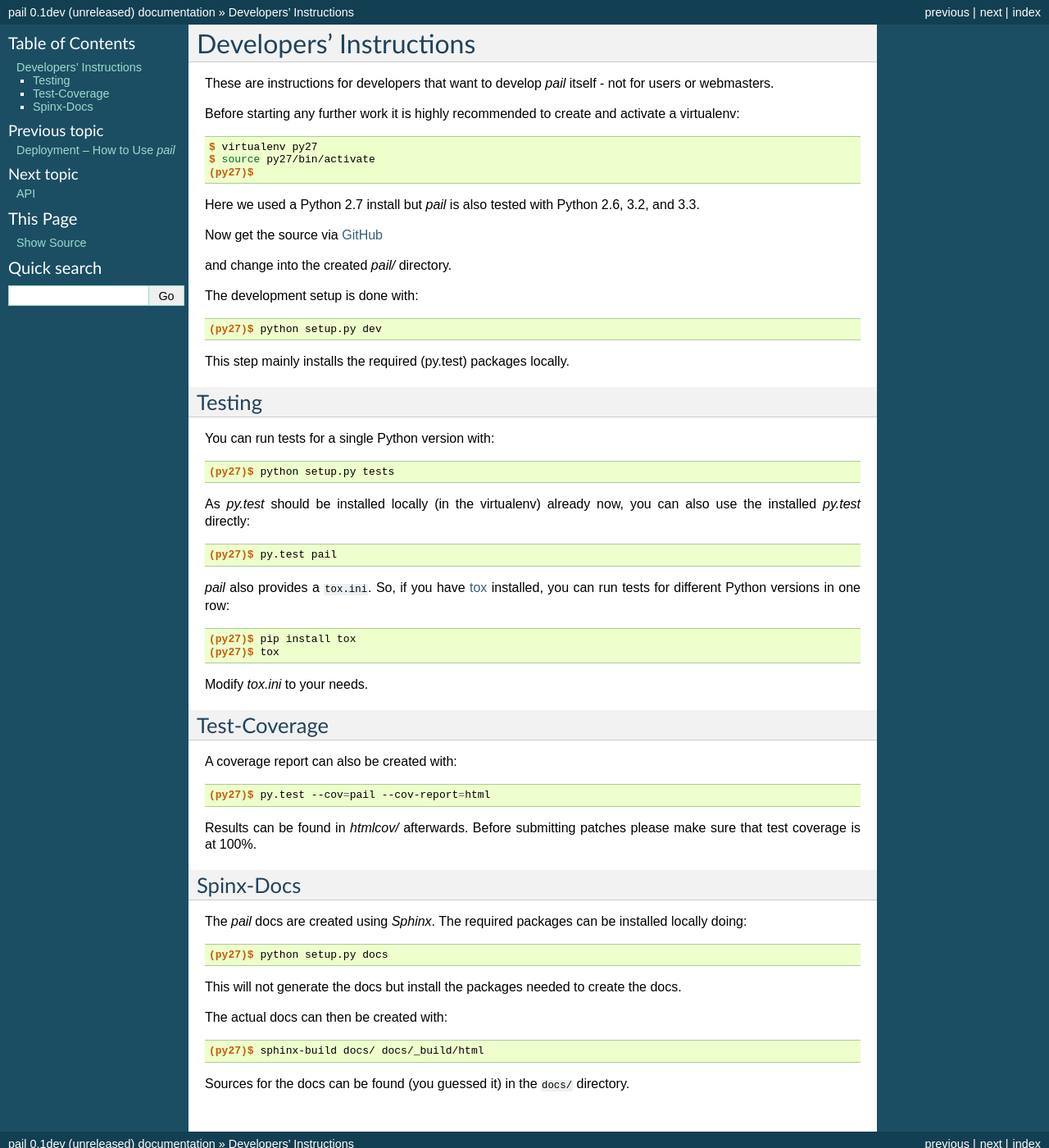
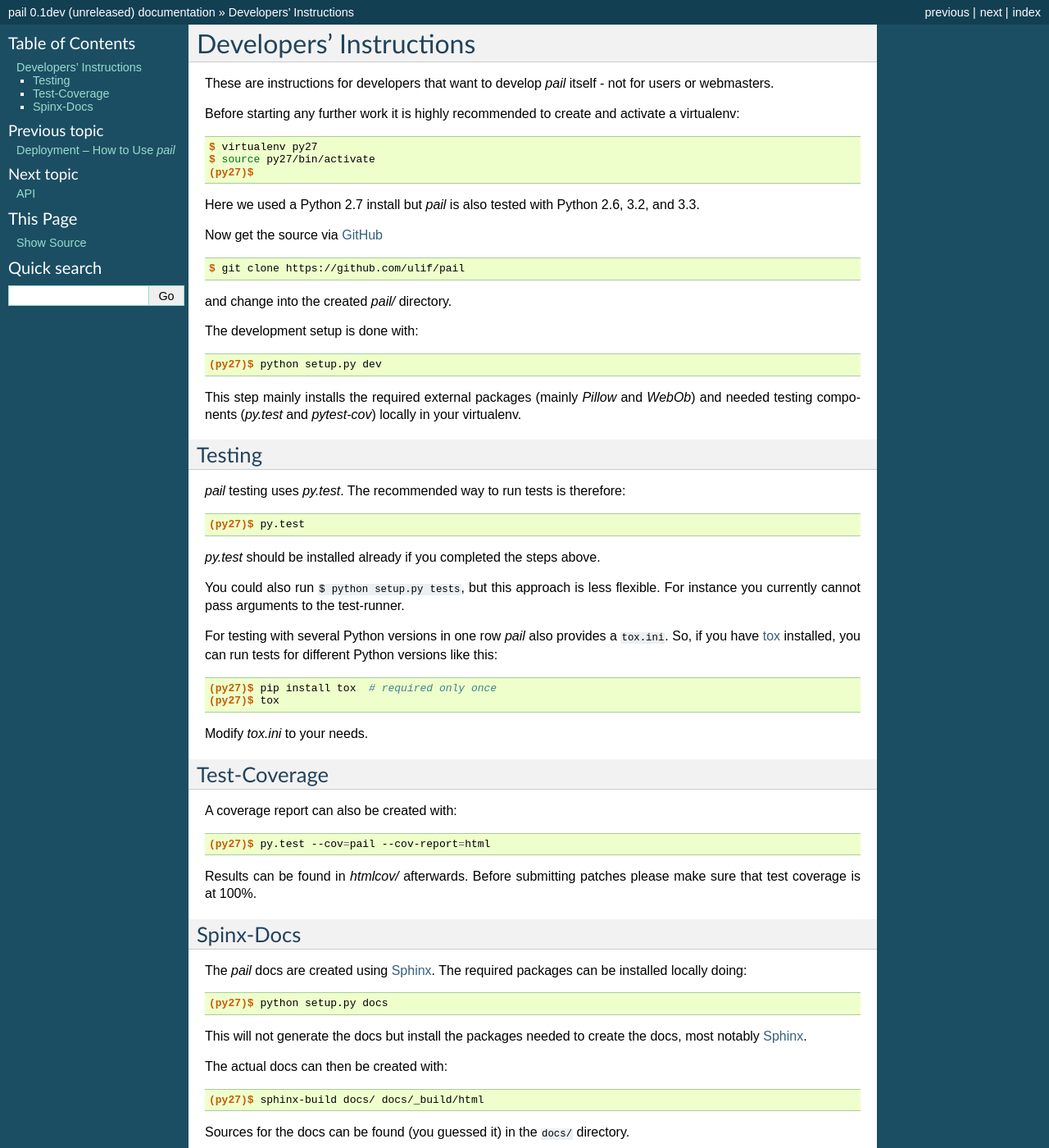
Before and after one commit to ulif/pail, a Sphinx documentation site: the page built from docs/developers.rst, in a window 1280 px wide and 1400 px high. Shown: the whole window at 82% size. Built offline with Sphinx 7.4.7, drawn with Linux system fonts in a browser that asks for light colours.

Commit message:
Documentation changes: give a clear way to build developer tools.

```diff
--- a/docs/developers.rst
+++ b/docs/developers.rst
@@ -22,6 +22,10 @@
 
 .. _GitHub: http://github.com/ulif/pail
 
+.. code-block:: console
+
+  $ git clone https://github.com/ulif/pail
+
 and change into the created `pail/` directory.
 
 The development setup is done with:
@@ -30,30 +34,34 @@
 
   (py27)$ python setup.py dev
 
-This step mainly installs the required (py.test) packages locally.
+This step mainly installs the required external packages (mainly
+`Pillow` and `WebOb`) and needed testing components (`py.test` and
+`pytest-cov`) locally in your virtualenv.
 
 Testing
 +++++++
 
-You can run tests for a single Python version with:
+`pail` testing uses `py.test`. The recommended way to run tests is
+therefore:
 
 .. code-block:: console
 
-  (py27)$ python setup.py tests
+  (py27)$ py.test
 
-As `py.test` should be installed locally (in the virtualenv) already
-now, you can also use the installed `py.test` directly:
+`py.test` should be installed already if you completed the steps
+above.
+
+You could also run ``$ python setup.py tests``, but this approach is
+less flexible. For instance you currently cannot pass arguments to the
+test-runner.
+
+For testing with several Python versions in one row `pail` also
+provides a ``tox.ini``. So, if you have tox_ installed, you can run
+tests for different Python versions like this:
 
 .. code-block:: console
 
-  (py27)$ py.test pail
-
-`pail` also provides a ``tox.ini``. So, if you have tox_ installed, you
-can run tests for different Python versions in one row:
-
-.. code-block:: console
-
-  (py27)$ pip install tox
+  (py27)$ pip install tox  # required only once
   (py27)$ tox
 
 Modify `tox.ini` to your needs.
@@ -73,7 +81,7 @@
 Spinx-Docs
 ++++++++++
 
-The `pail` docs are created using `Sphinx`. The required packages can
+The `pail` docs are created using `Sphinx`_. The required packages can
 be installed locally doing:
 
 .. code-block:: console
@@ -81,7 +89,7 @@
   (py27)$ python setup.py docs
 
 This will not generate the docs but install the packages needed to
-create the docs.
+create the docs, most notably `Sphinx`_.
 
 The actual docs can then be created with:
 
@@ -93,3 +101,4 @@
 directory.
 
 .. _tox: https://pypi.python.org/pypi/tox
+.. _Sphinx: http://sphinx-doc.org/
--- a/docs/index.rst
+++ b/docs/index.rst
@@ -4,7 +4,7 @@
    contain the root `toctree` directive.
 
 
-.. include:: ../README.txt
+.. include:: ../README.rst
 
 Documentation (detailed)
 ========================
@@ -31,4 +31,6 @@
 License
 =======
 
+.. include:: ../COPYRIGHT.txt
+
 .. include:: ../CHANGES.txt
```
Also changed, not shown: 1 other file.
